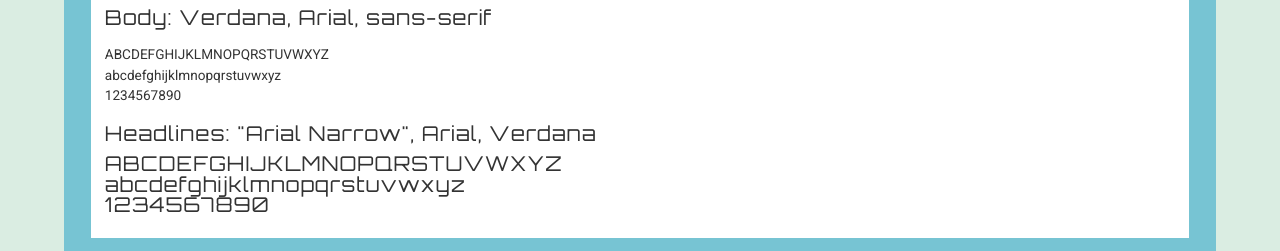
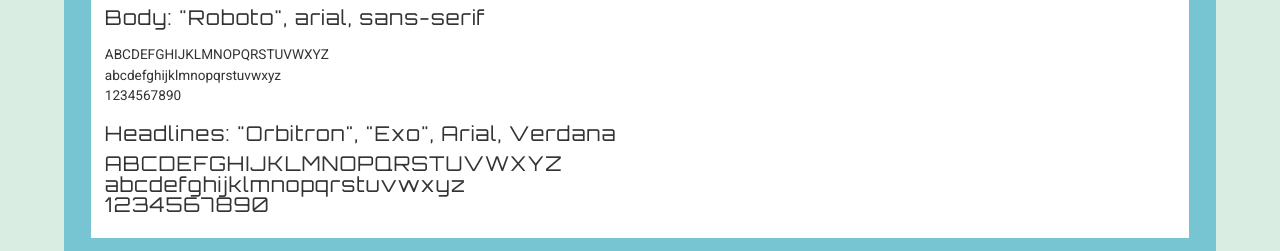
Before and after one commit to jdevi9/ZenGarden, a plain HTML site: page styleGuide/pattern.html in a window 1280 px wide. Shown: the part 470-721 px from the top of the page. Drawn offline with nearby package versions, Linux system fonts and the light colour scheme; files that its build step writes are made by us from their sources.

Commit message:
updated pattern html font styles

```diff
--- a/styleGuide/pattern.html
+++ b/styleGuide/pattern.html
@@ -34,13 +34,13 @@
       </p>
       <section>
         <h3>Fonts</h3>
-        <h4>Body: Verdana, Arial, sans-serif</h4>
+        <h4>Body: "Roboto", arial, sans-serif</h4>
         <p>
           ABCDEFGHIJKLMNOPQRSTUVWXYZ<br />
           abcdefghijklmnopqrstuvwxyz<br />
           1234567890
         </p>
-        <h4>Headlines: "Arial Narrow", Arial, Verdana</h4>
+        <h4>Headlines: "Orbitron", "Exo", Arial, Verdana</h4>
         <h4>
           ABCDEFGHIJKLMNOPQRSTUVWXYZ<br />
           abcdefghijklmnopqrstuvwxyz<br />
```
